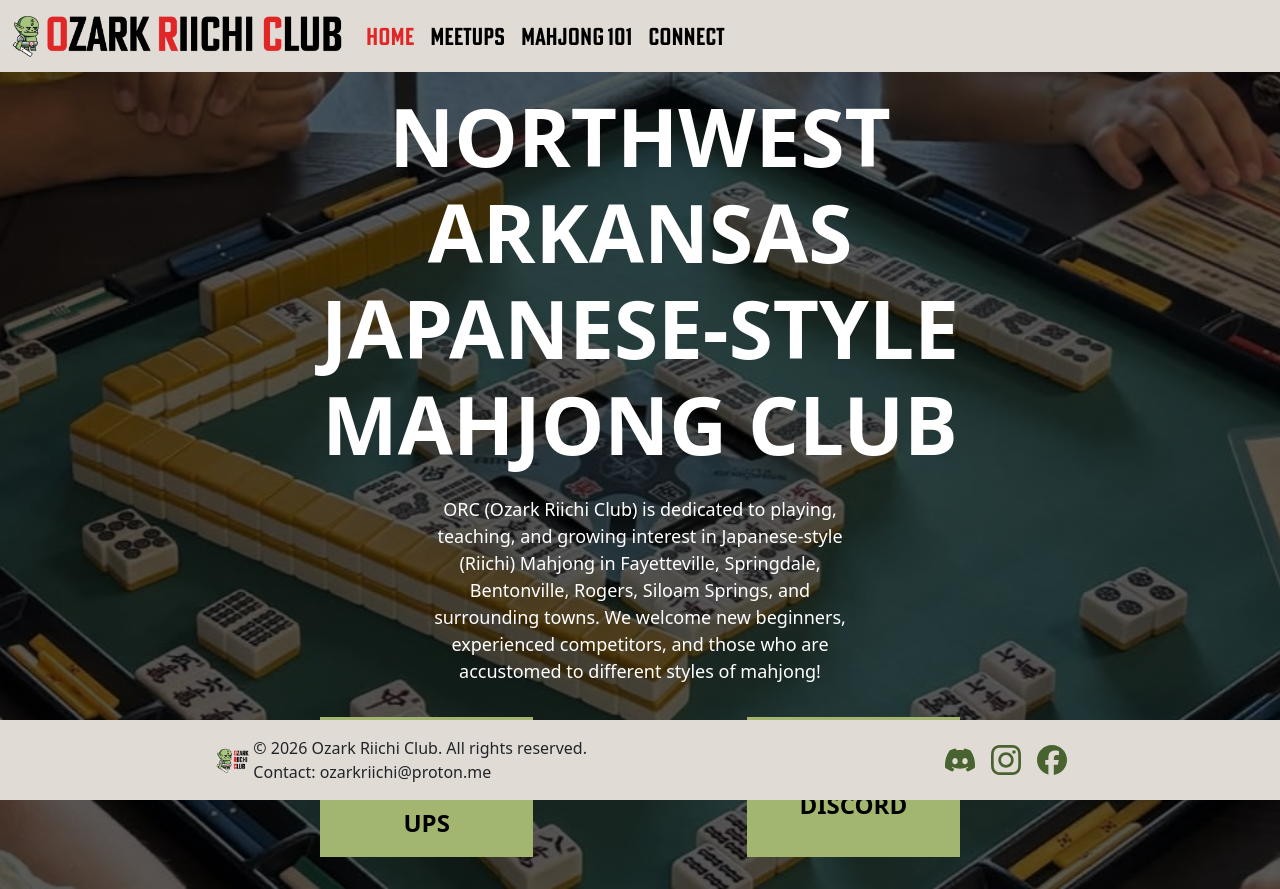
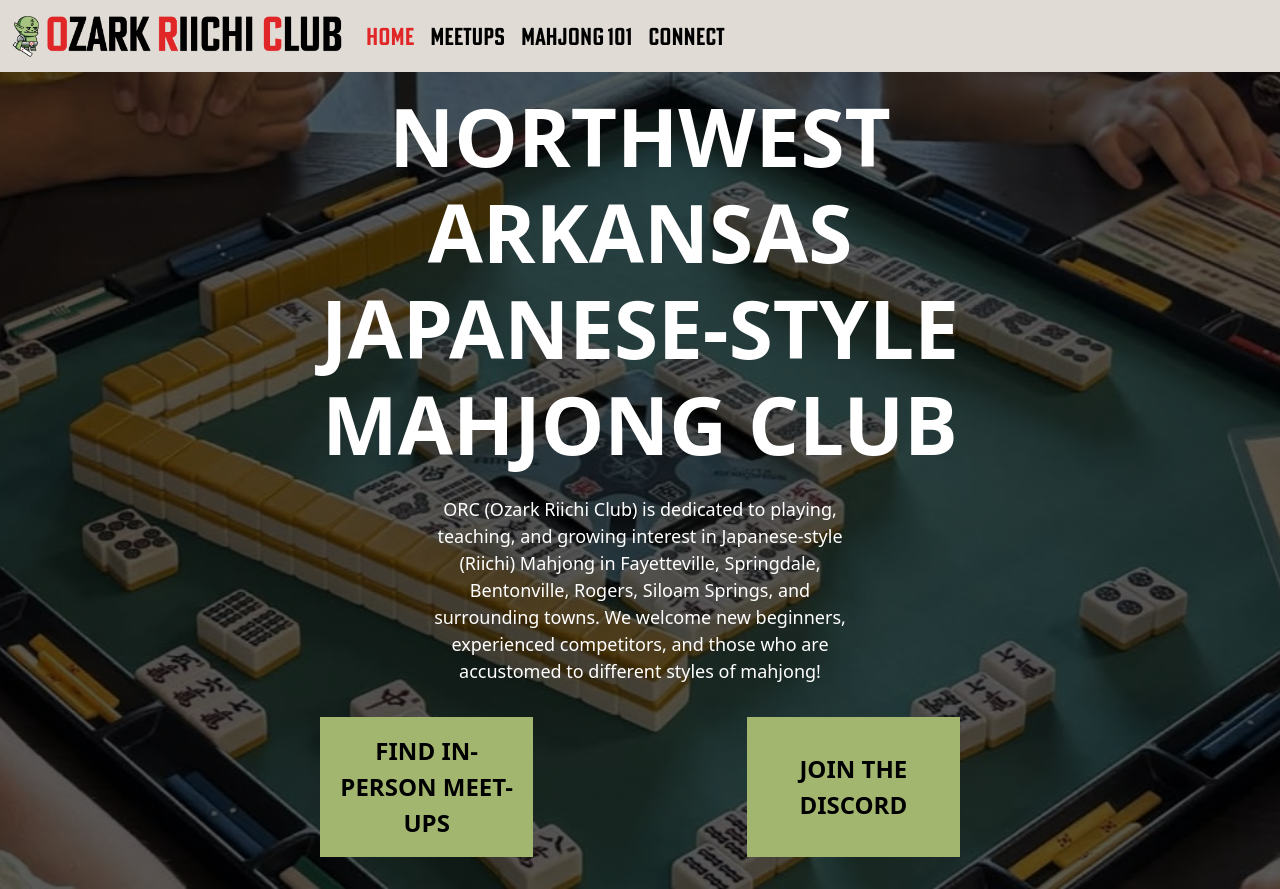
Before and after one commit to OzarkRiichiClub/orc_mahjong_webpage, a plain HTML site: page index.html in a window 1280 px wide. Shown: the top 889 px of the page. Drawn offline with Linux system fonts and the light colour scheme.

Commit message:
Fixed footer

```diff
--- a/stylesheets/style.css
+++ b/stylesheets/style.css
@@ -5,11 +5,15 @@
     font-style: normal;
 }
 
+html,body {
+  height: 100%;
+}
+
 body {
-   min-height: 400px;
-   margin-bottom: 100px;
-   clear: both;
+  display: flex;
+  flex-direction: column;
 }
+
 
 .navbar-adjustment {
   width: 100%;
@@ -51,10 +55,9 @@ a:visited {
 }
 
 .footer {
-  position: fixed;
-  bottom: 0;
   width: 100%;
   justify-content: center !important;
+  margin-top: auto;
 }
 
 #footer-svg {
```
Also changed, not shown: javascript/bootstrap.bundle.min.js, stylesheets/bootstrap.min.css.
